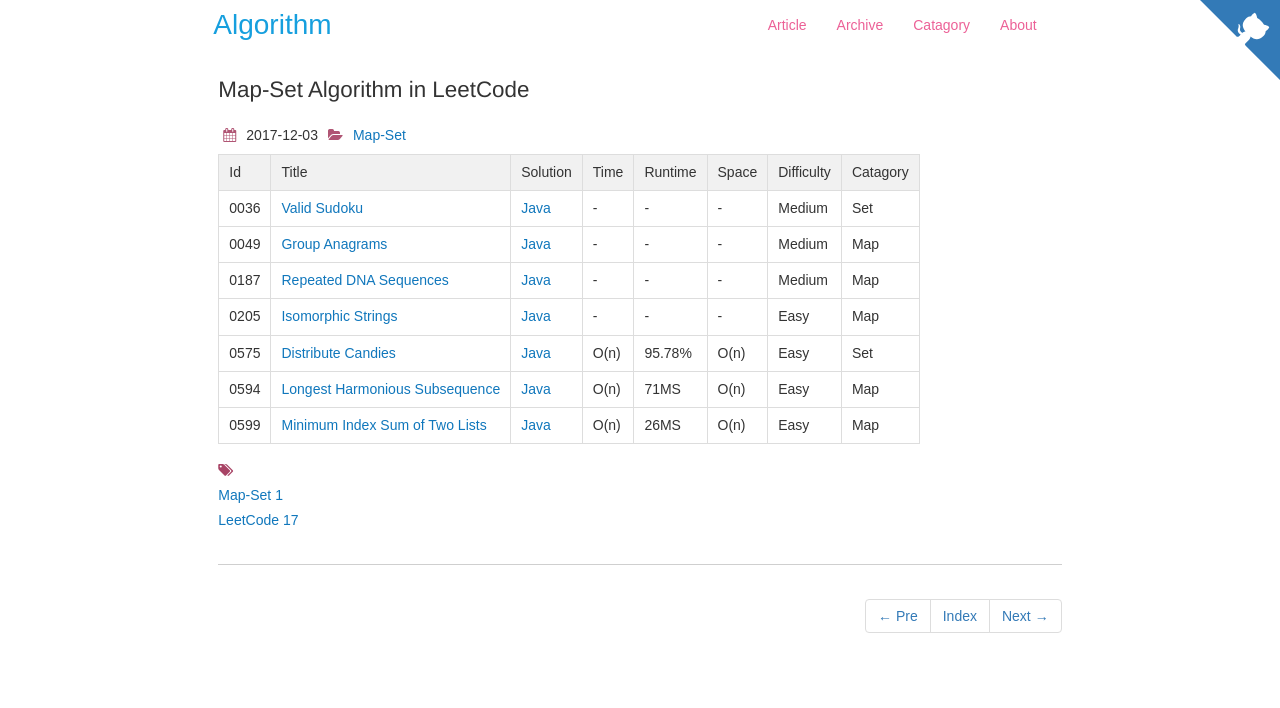
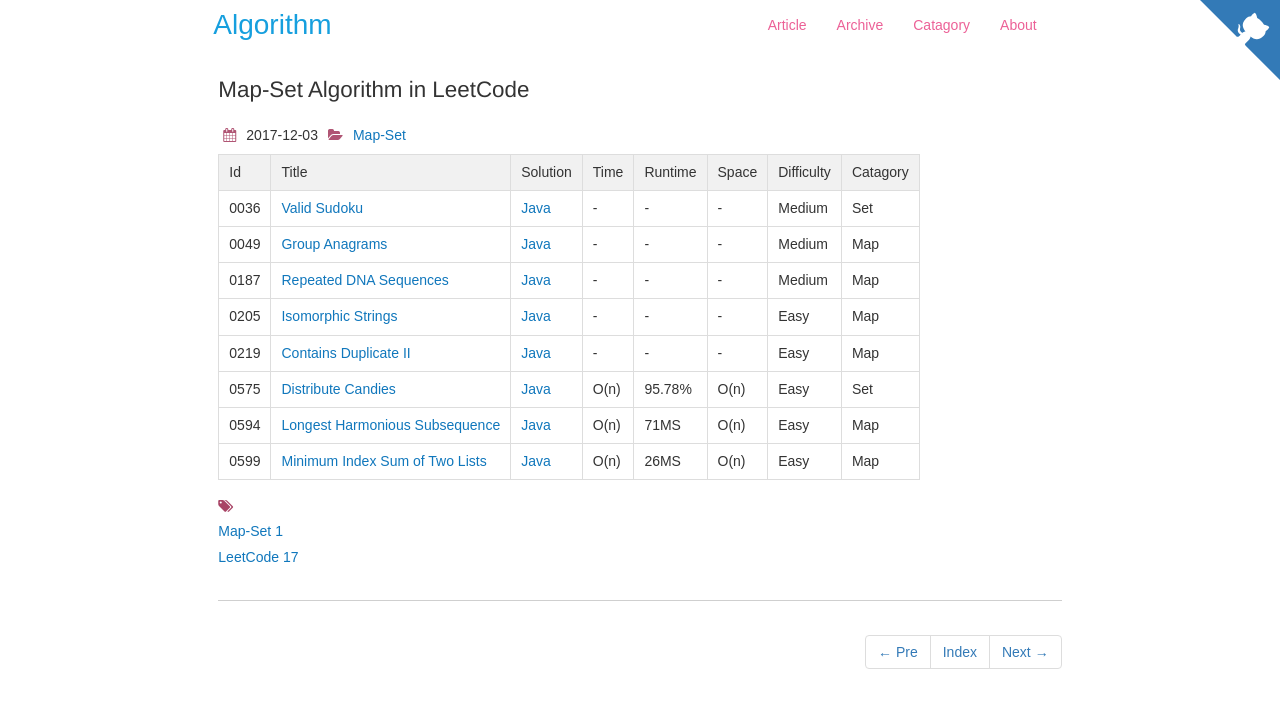
Before and after one commit to dunso/algorithm, a Jekyll site: the page built from docs/_posts/2017-12-03-Map-Set.md, in a window 1280 px wide. Shown: the top 708 px of the page. Built offline with Jekyll 4.4.1, drawn with Linux system fonts in a browser that asks for light colours; nearby versions of some CDN libraries.

Commit message:
Add index of LeetCode0219.java to docs

```diff
--- a/docs/_posts/2017-12-03-Map-Set.md
+++ b/docs/_posts/2017-12-03-Map-Set.md
@@ -16,6 +16,7 @@
 |0049|[Group Anagrams](https://leetcode.com/problems/group-anagrams)| [Java](https://e.srl/leetcode-49/)  |-|-|-|  Medium |Map|
 |0187|[Repeated DNA Sequences](https://leetcode.com/problems/repeated-dna-sequences/)| [Java](https://e.srl/leetcode-187/)  |-|-|-|  Medium |Map|
 |0205|[Isomorphic Strings](https://leetcode.com/problems/isomorphic-strings/) | [Java](https://e.srl/leetcode-205/)  |-|-|-|  Easy |Map|
+|0219|[Contains Duplicate II](https://leetcode.com/problems/contains-duplicate-ii) | [Java](https://e.srl/leetcode-219/)  |-|-|-|  Easy |Map|
 |0575|[Distribute Candies](https://leetcode.com/problems/distribute-candies)| [Java](https://e.srl/leetcode-575/)  | O(n) |95.78%| O(n)  |  Easy |Set|
 |0594|[Longest Harmonious Subsequence](https://leetcode.com/problems/longest-harmonious-subsequence/)| [Java](https://e.srl/leetcode-594/)  | O(n) |71MS| O(n)  |  Easy |Map|
 |0599|[Minimum Index Sum of Two Lists](https://leetcode.com/problems/minimum-index-sum-of-two-lists) | [Java](https://e.srl/leetcode-599/)  | O(n) |26MS| O(n)  |  Easy |Map|
```
